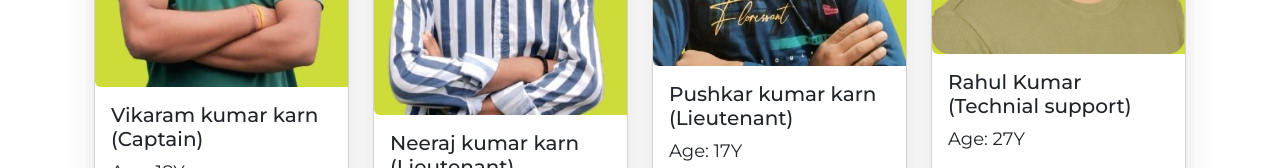
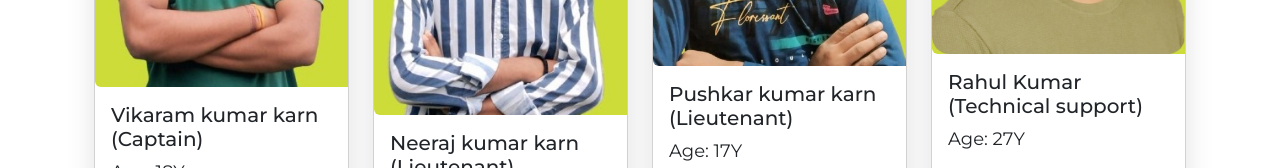
Before and after one commit to karnrahulkumar14-bit/collection_app, a React (Vite) app in the folder client/: page /about in a window 1280 px wide. Shown: the part 1042-1210 px from the top of the page. Built offline with nearby package versions, Linux system fonts and the light colour scheme; no server answers; a web font is replaced by a local one.

Commit message:
Update About.jsx

```diff
--- a/client/src/pages/About.jsx
+++ b/client/src/pages/About.jsx
@@ -40,7 +40,7 @@ const About = () => {
     {
       id: 4,
       image: RK,
-      title: "Rahul Kumar (Technial support)",
+      title: "Rahul Kumar (Technical support)",
       desc: "Age: 27Y"
     }
   ]
```
